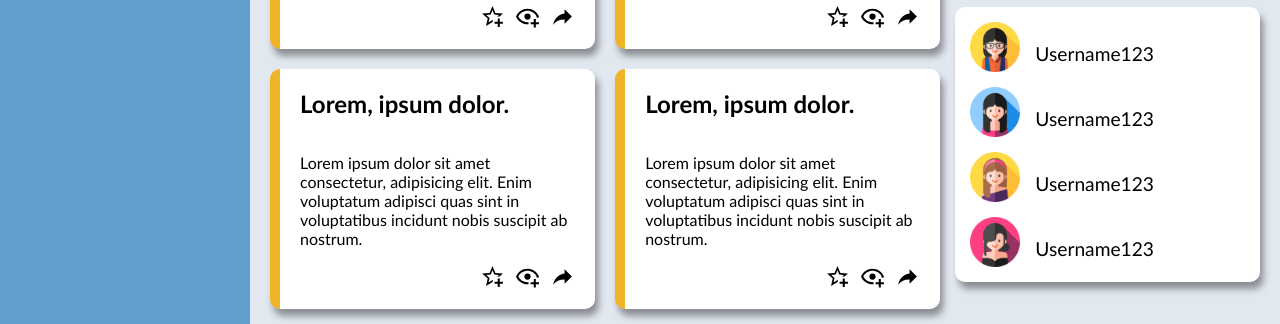
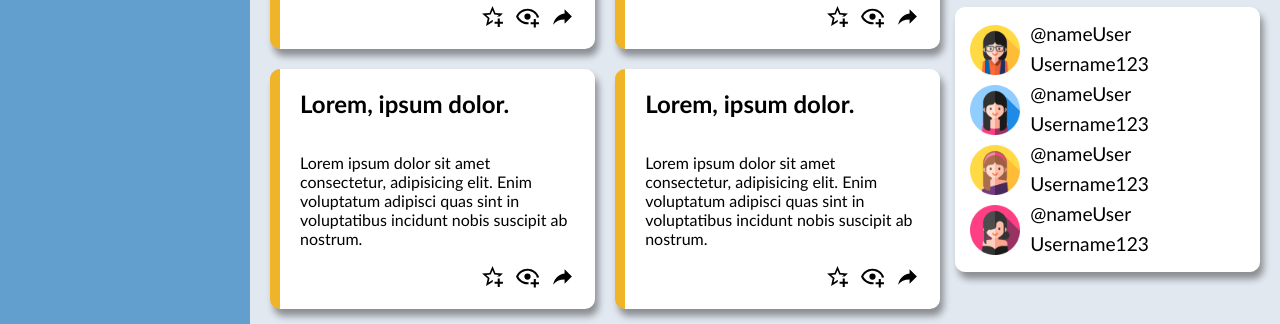
Before and after one commit to Benjaminlal77/Odin-Admin-Dashboard, a plain HTML site: page index.html in a window 1280 px wide. Shown: the part 687-1011 px from the top of the page. Drawn offline with Linux system fonts and the light colour scheme.

Commit message:
Add @ to profiles

```diff
--- a/index.html
+++ b/index.html
@@ -118,6 +118,7 @@
               <img src="./icons/share.svg" alt="Share">
             </div>
           </div>
+
         </div>
       </div>
       <aside class="sticky">
@@ -144,12 +145,16 @@
           <h1 class="content-header">Trending</h1>
           <div class="trending shadow">
             <img src="./avatars/2.png" alt="Profile img">
+            <p>@nameUser</p>
             <p>Username123</p>
             <img src="./avatars/3.png" alt="Profile img">
+            <p>@nameUser</p>
             <p>Username123</p>
             <img src="./avatars/4.png" alt="Profile img">
+            <p>@nameUser</p>
             <p>Username123</p>
             <img src="./avatars/5.png" alt="Profile img">
+            <p>@nameUser</p>
             <p>Username123</p>
           </div>
         </div>
--- a/styles.css
+++ b/styles.css
@@ -184,10 +184,15 @@ header {
   flex:1 1 auto;
   display: grid;
   grid-template-columns: 50px 1fr;
-  grid-auto-rows: 50px;
-  gap: 15px;
+  grid-auto-rows: 25px;
+  column-gap: 10px;
+  row-gap: 5px;
+}
+.trending p {
+  margin:0;
 }
 .trending img{
+  grid-row:span 2;
   width: 100%;
   height: auto;
 }
```
